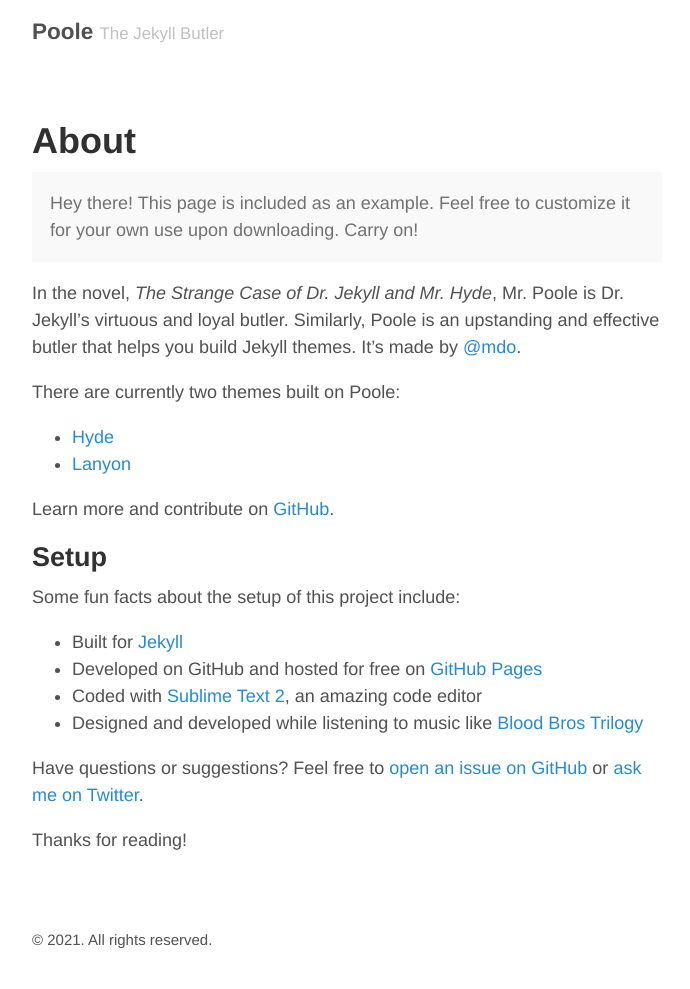
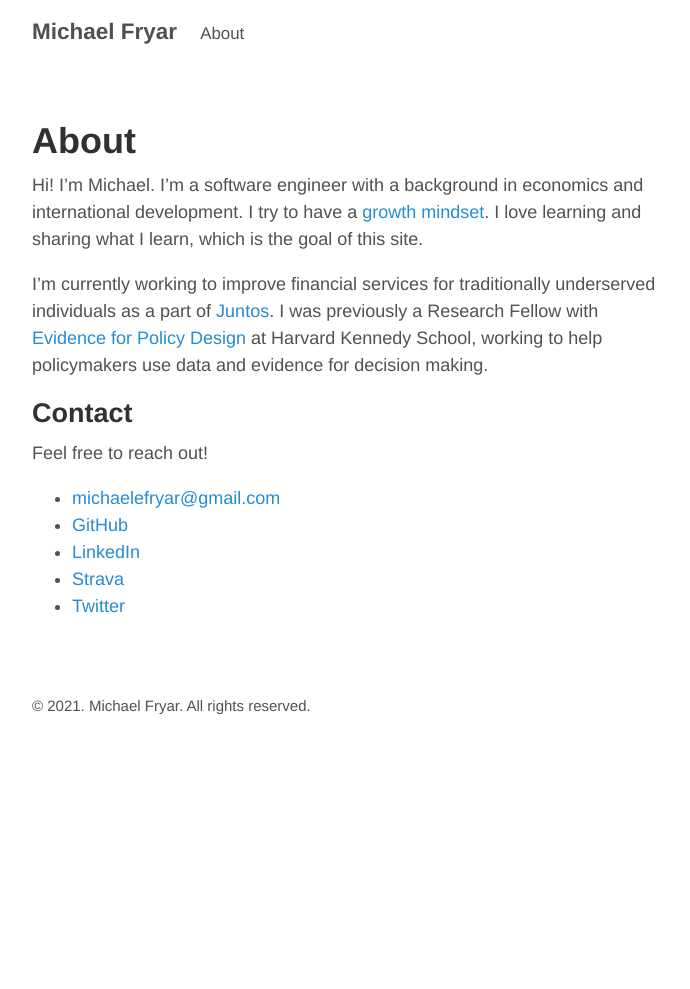
Before and after one commit to mefryar/mefryar.github.io, a Jekyll site: the page built from about.md, in a window 1280 px wide. Shown: the whole page, without its empty margins (293-983 px from the left). Built offline with Jekyll 4.4.1, drawn with Linux system fonts in a browser that asks for light colours; after the commit the page ends 900 px from its top, so only the background shows below that.

Commit message:
Personalize config, About, header, footer, and 404
This commit personalizes my site by:
 - Updating _config to personalize custom variables, add comments,
   and remove unnecessary lines
 - Personalizing 'About' page
 - Adding 'About' link to masthead
   - Hat tip to http://joshualande.com/jekyll-github-pages-poole
 - Adding name to copyright statement in footer
 - Simplifying custom 404 message

```diff
--- a/404.html
+++ b/404.html
@@ -6,5 +6,5 @@
 
 <div class="page">
   <h1 class="page-title">404: Page not found</h1>
-  <p class="lead">Sorry, we've misplaced that URL or it's pointing to something that doesn't exist. <a href="{{ site.baseurl }}/">Head back home</a> to try finding it again.</p>
+  <p class="lead">Sorry, that URL is pointing to something that doesn't exist. <a href="{{ site.baseurl }}/">Head back home</a>.</p>
 </div>
--- a/_config.yml
+++ b/_config.yml
@@ -1,13 +1,21 @@
-# Permalinks
-# pretty style = /:categories/:year/:month/:day/:title/
-permalink:           pretty
+# SITE SETTINGS (Custom variables accessible in templates via {{ site.myvariable }})
 
-# Setup
-title:               Poole
-tagline:             The Jekyll Butler
-url:                 http://getpoole.com
-paginate:            1
-baseurl:             ""
+# Title and URL
+title: Michael Fryar
+url: http://mefryar.github.io
+
+# One post per page
+paginate: 1
+
+# Contact information for Atom
+author:
+  name: Michael Fryar
+  email: michaelefryar@gmail.com
+
+# BUILD SETTINGS
+
+# Pretty style Permalinks (/:categories/:year/:month/:day/:title/)
+permalink: pretty
 
 # Plugins
 plugins:
@@ -17,20 +25,6 @@
   - jekyll-seo-tag
   - jekyll-sitemap
 
-# Assets
-#
-# We specify the directory for Jekyll so we can use @imports.
+# Minify compiled CSS (Removes unnecessary characters for faster loading)
 sass:
-  sass_dir:          _sass
-  style:            :compressed
-
-# About/contact
-author:
-  name:              Mark Otto
-  url:               https://twitter.com/mdo
-  email:             markdotto@gmail.com
-
-# Custom vars
-version:             2.0.0
-github:
-  repo:              https://github.com/poole/poole
+  style: :compressed
--- a/_includes/head.html
+++ b/_includes/head.html
@@ -7,7 +7,7 @@
 
   <title>
     {% if page.title == "Home" %}
-      {{ site.title }} &middot; {{ site.tagline }}
+      {{ site.title }}
     {% else %}
       {{ page.title }} &middot; {{ site.title }}
     {% endif %}
--- a/_layouts/default.html
+++ b/_layouts/default.html
@@ -8,8 +8,8 @@
     <div class="container content">
       <header class="masthead">
         <h3 class="masthead-title">
-          <a href="{{ site.baseurl }}/" title="Home">{{ site.title }}</a>
-          <small>{{ site.tagline }}</small>
+          <a href="/" title="Home">{{ site.title }}</a>
+	  <small><a href="/about" style="margin-left: 1em">About</a></small>
         </h3>
       </header>
 
@@ -19,7 +19,7 @@
 
       <footer class="footer">
         <small>
-          &copy; <time datetime="{{ site.time | date_to_xmlschema }}">{{ site.time | date: '%Y' }}</time>. All rights reserved.
+          &copy; <time datetime="{{ site.time | date_to_xmlschema }}">{{ site.time | date: '%Y' }}</time>. Michael Fryar. All rights reserved.
         </small>
       </footer>
     </div>
--- a/about.md
+++ b/about.md
@@ -3,28 +3,22 @@
 title: About
 ---
 
-<p class="message">
-  Hey there! This page is included as an example. Feel free to customize it for your own use upon downloading. Carry on!
-</p>
+Hi! I'm Michael. I'm a software engineer with a background in economics and
+international development.  I try to have a [growth
+mindset](https://hbr.org/2016/01/what-having-a-growth-mindset-actually-means).
+I love learning and sharing what I learn, which is the goal of this site.
 
-In the novel, *The Strange Case of Dr. Jekyll and Mr. Hyde*, Mr. Poole is Dr. Jekyll's virtuous and loyal butler. Similarly, Poole is an upstanding and effective butler that helps you build Jekyll themes. It's made by [@mdo](https://twitter.com/mdo).
+I'm currently working to improve financial services for traditionally
+underserved individuals as a part of [Juntos](https://juntosglobal.com/about/).
+I was previously a Research Fellow with [Evidence for Policy
+Design](https://epod.cid.harvard.edu/) at Harvard Kennedy School, working to
+help policymakers use data and evidence for decision making.
 
-There are currently two themes built on Poole:
+## Contact
 
-* [Hyde](http://hyde.getpoole.com)
-* [Lanyon](http://lanyon.getpoole.com)
-
-Learn more and contribute on [GitHub](https://github.com/poole).
-
-## Setup
-
-Some fun facts about the setup of this project include:
-
-* Built for [Jekyll](http://jekyllrb.com)
-* Developed on GitHub and hosted for free on [GitHub Pages](https://pages.github.com)
-* Coded with [Sublime Text 2](http://sublimetext.com), an amazing code editor
-* Designed and developed while listening to music like [Blood Bros Trilogy](https://soundcloud.com/maddecent/sets/blood-bros-series)
-
-Have questions or suggestions? Feel free to [open an issue on GitHub](https://github.com/poole/poole/issues/new) or [ask me on Twitter](https://twitter.com/mdo).
-
-Thanks for reading!
+Feel free to reach out!
+ - [michaelefryar@gmail.com](mailto:michaelefryar@gmail.com)
+ - [GitHub](https://github.com/mefryar)
+ - [LinkedIn](https://www.linkedin.com/in/fryar/)
+ - [Strava](https://www.strava.com/athletes/mefryar)
+ - [Twitter](http://twitter.com/mefryar)
```
